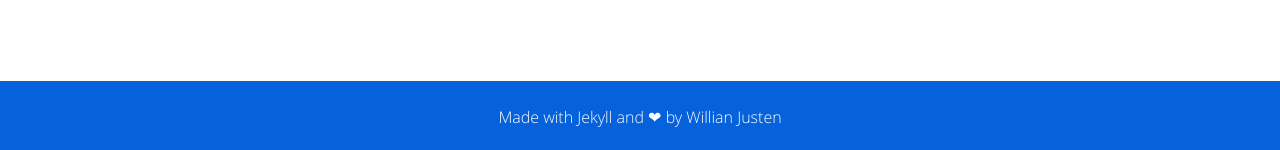
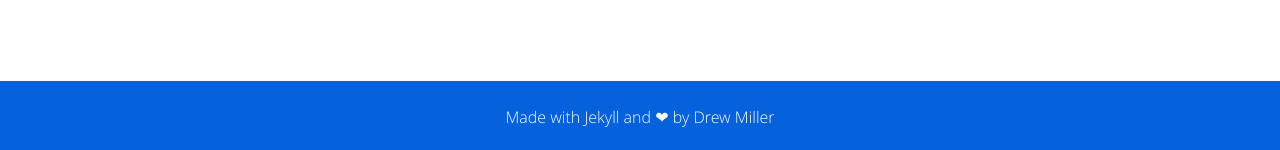
Before and after one commit to JoyfulCoding/joyfulcoding.github.io, a Jekyll site: the page built from index.html, in a window 1280 px wide and 900 px high, scrolled down 847 px. Shown: the part 747-897 px from the top of the window. Built offline with Jekyll 4.4.1, drawn with Linux system fonts in a browser that asks for light colours.

Commit message:
update fooder and header

```diff
--- a/_includes/footer.html
+++ b/_includes/footer.html
@@ -1,4 +1,4 @@
 <footer>
-    <p>Made with <a href="http://jekyllrb.com/" target="_blank">Jekyll</a> and <span class="love">❤</span> by <a href="https://willianjusten.com.br">Willian Justen</a></p>
+    <p>Made with <a href="http://jekyllrb.com/" target="_blank">Jekyll</a> and <span class="love">❤</span> by Drew Miller</a></p>
 </footer>
 <script src="{{ "/assets/js/main.js" | prepend: site.baseurl }}"></script>
--- a/_includes/header-default.html
+++ b/_includes/header-default.html
@@ -7,9 +7,7 @@
         <div class="icons-home">
             <a aria-label="Send email" href="mailto:{{site.email}}"><svg class="icon icon-email"><use xlink:href="#icon-email"></use></svg></a>
             <a aria-label="My Twitter" target="_blank" href="https://twitter.com/{{site.twitter_username}}"><svg class="icon icon-twitter"><use xlink:href="#icon-twitter"></use></svg></a>
-            <a aria-label="My Google Plus" target="_blank" href="https://plus.google.com/{{site.gplus_username}}/posts"><svg class="icon icon-google-plus"><use xlink:href="#icon-google-plus"></use></svg></a>
             <a aria-label="My Github" target="_blank" href="https://github.com/{{site.github_username}}"><svg class="icon icon-github-alt"><use xlink:href="#icon-github-alt"></use></svg></a>
-            <a aria-label="Use the RSS to get updated" target="_blank" href="{{ "/feed.xml" | prepend: site.baseurl }}"><svg class="icon icon-rss"><use xlink:href="#icon-rss"></use></svg></a>
         </div>
     </div>
     <a role="button" class="down" data-scroll href="#scroll"><svg class="icon icon-angle-down"><use xlink:href="#icon-angle-down"></use></svg></a>
```
